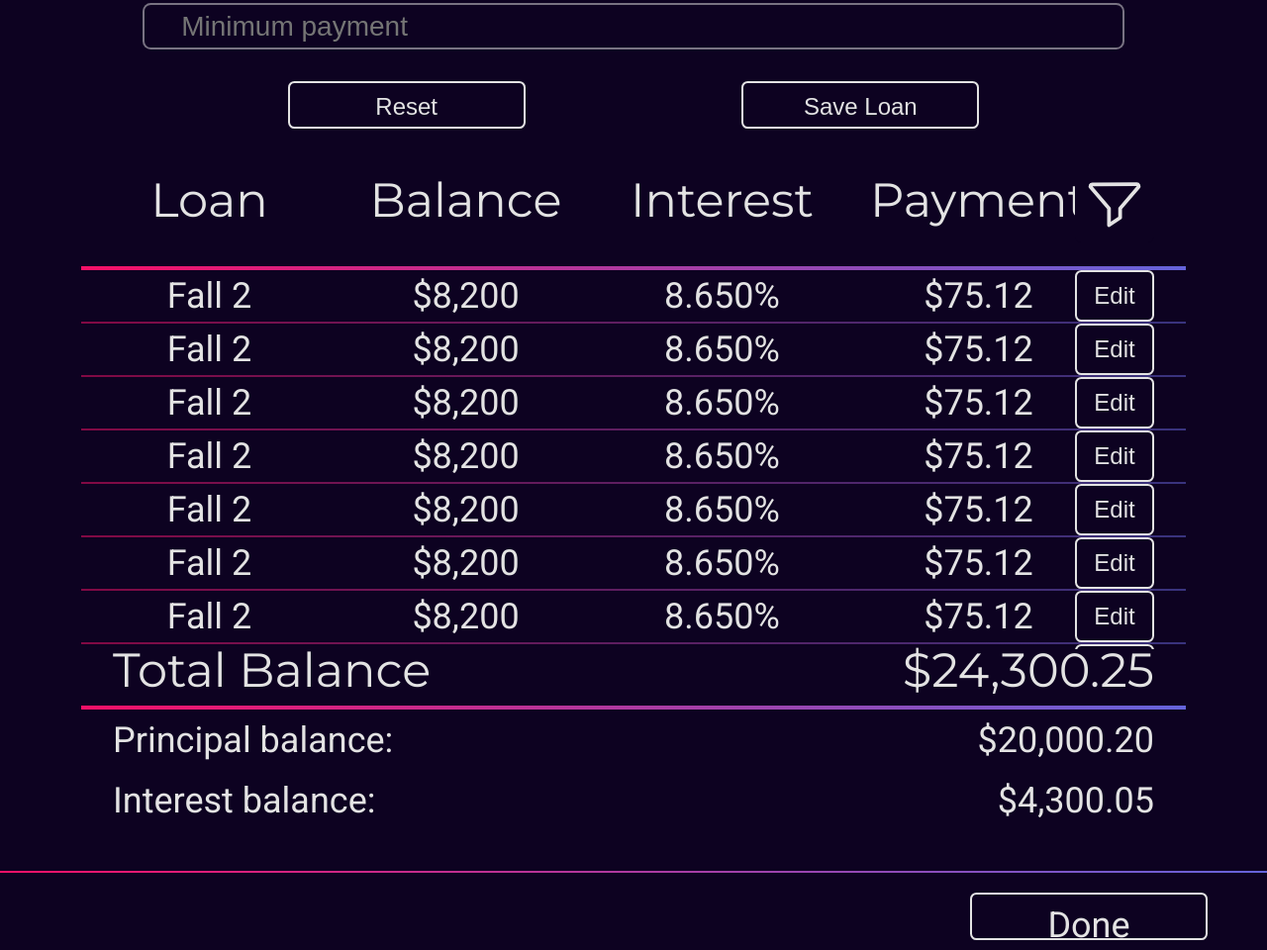
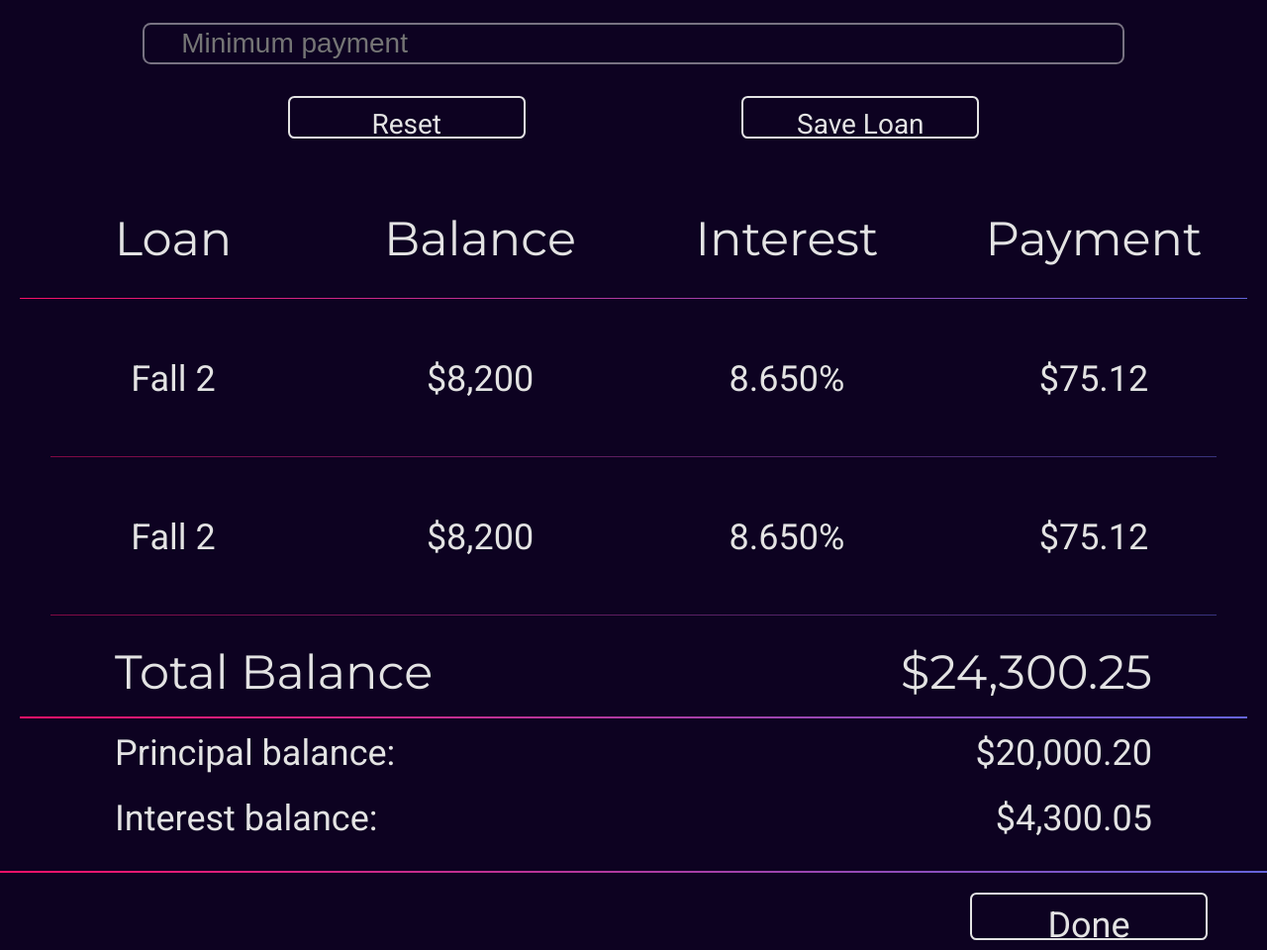
Before and after one commit to Evan-Hedgecock/wisp, a plain HTML site: page index.html in a window 1280 px wide. Shown: the part 560-1520 px from the top of the page at 99% size. Drawn offline with Linux system fonts and the light colour scheme.

Commit message:
basic html css ui complete

```diff
--- a/index.html
+++ b/index.html
@@ -44,86 +44,79 @@
             <input type="text" name="interest" id="interest" class="textbox" placeholder="Interest">
             <input type="text" name="minimum-payment" id="minimum-payment" class="textbox" placeholder="Minimum payment">
             <div class="button-container">
-                <button type="reset">Reset</button>
-                <button type="submit">Save Loan</button>
+                <button type="reset"><p>Reset</p></button>
+                <button type="submit"><p>Save Loan</p></button>
             </div>
         </form>
     </div>
 
     <div class="main">
+        <div class="progress-container">
+            <div class="progress-bar" id="tableScrollBar"></div>
+        </div>
         <div class="overflow-table-container">
             <table class="table-large">
-                <thead>
                 <tr class="header-row">
                     <th class="heading"><h2>Loan</h2></th>
                     <th class="heading"><h2>Balance</h2></th>
                     <th class="heading"><h2>Interest</h2></th>
                     <th class="heading"><h2>Payment</h2></th>
-                        <th class="button-container"><button><?xml version="1.0" ?><svg enable-background="new 0 0 32 32" id="Editable-line" version="1.1" viewBox="0 0 32 32" xml:space="preserve" xmlns="http://www.w3.org/2000/svg" xmlns:xlink="http://www.w3.org/1999/xlink"><path d="  M3.241,7.646L13,19v9l6-4v-5l9.759-11.354C29.315,6.996,28.848,6,27.986,6H4.014C3.152,6,2.685,6.996,3.241,7.646z" fill="none" id="XMLID_6_" stroke="#E3E3E3" stroke-linecap="round" stroke-linejoin="round" stroke-miterlimit="10" stroke-width="2"/></svg></button></th>
-                    </tr>
-                </thead>
-                <tr class="row">
-                    <td class="data"><h3>Fall 2</h3></td>
-                    <td class="data"><h3>$8,200</h3></td>
-                    <td class="data"><h3>8.650%</h3></td>
-                    <td class="data"><h3>$75.12</h3></td>
-                    <td class="button-container"><button>Edit</button></td>
+                    <!-- <th class="button-container"><button><?xml version="1.0" ?><svg enable-background="new 0 0 32 32" id="Editable-line" version="1.1" viewBox="0 0 32 32" xml:space="preserve" xmlns="http://www.w3.org/2000/svg" xmlns:xlink="http://www.w3.org/1999/xlink"><path d="  M3.241,7.646L13,19v9l6-4v-5l9.759-11.354C29.315,6.996,28.848,6,27.986,6H4.014C3.152,6,2.685,6.996,3.241,7.646z" fill="none" id="XMLID_6_" stroke="#E3E3E3" stroke-linecap="round" stroke-linejoin="round" stroke-miterlimit="10" stroke-width="2"/></svg></button></th> -->
                 </tr>
                 <tr class="row">
                     <td class="data"><h3>Fall 2</h3></td>
                     <td class="data"><h3>$8,200</h3></td>
                     <td class="data"><h3>8.650%</h3></td>
-                    <td class="data"><h3>$75.12</h3></td>
-                    <td class="button-container"><button>Edit</button></td>
+                    <td class="data"><h3>$75.12</h3><div class="button-container"><button><p>Edit</p></button></div></td>
+
                 </tr>
                 <tr class="row">
                     <td class="data"><h3>Fall 2</h3></td>
                     <td class="data"><h3>$8,200</h3></td>
                     <td class="data"><h3>8.650%</h3></td>
-                    <td class="data"><h3>$75.12</h3></td>
-                    <td class="button-container"><button>Edit</button></td>
+                    <td class="data"><h3>$75.12</h3><div class="button-container"><button><p>Edit</p></button></div></td>
                 </tr>
                 <tr class="row">
                     <td class="data"><h3>Fall 2</h3></td>
                     <td class="data"><h3>$8,200</h3></td>
                     <td class="data"><h3>8.650%</h3></td>
-                    <td class="data"><h3>$75.12</h3></td>
-                    <td class="button-container"><button>Edit</button></td>
+                    <td class="data"><h3>$75.12</h3><div class="button-container"><button><p>Edit</p></button></div></td>
                 </tr>
                 <tr class="row">
                     <td class="data"><h3>Fall 2</h3></td>
                     <td class="data"><h3>$8,200</h3></td>
                     <td class="data"><h3>8.650%</h3></td>
-                    <td class="data"><h3>$75.12</h3></td>
-                    <td class="button-container"><button>Edit</button></td>
+                    <td class="data"><h3>$75.12</h3><div class="button-container"><button><p>Edit</p></button></div></td>
                 </tr>
                 <tr class="row">
                     <td class="data"><h3>Fall 2</h3></td>
                     <td class="data"><h3>$8,200</h3></td>
                     <td class="data"><h3>8.650%</h3></td>
-                    <td class="data"><h3>$75.12</h3></td>
-                    <td class="button-container"><button>Edit</button></td>
+                    <td class="data"><h3>$75.12</h3><div class="button-container"><button><p>Edit</p></button></div></td>
                 </tr>
                 <tr class="row">
                     <td class="data"><h3>Fall 2</h3></td>
                     <td class="data"><h3>$8,200</h3></td>
                     <td class="data"><h3>8.650%</h3></td>
-                    <td class="data"><h3>$75.12</h3></td>
-                    <td class="button-container"><button>Edit</button></td>
+                    <td class="data"><h3>$75.12</h3><div class="button-container"><button><p>Edit</p></button></div></td>
                 </tr>
                 <tr class="row">
                     <td class="data"><h3>Fall 2</h3></td>
                     <td class="data"><h3>$8,200</h3></td>
                     <td class="data"><h3>8.650%</h3></td>
-                    <td class="data"><h3>$75.12</h3></td>
-                    <td class="button-container"><button>Edit</button></td>
+                    <td class="data"><h3>$75.12</h3><div class="button-container"><button><p>Edit</p></button></div></td>
                 </tr>
                 <tr class="row">
                     <td class="data"><h3>Fall 2</h3></td>
                     <td class="data"><h3>$8,200</h3></td>
                     <td class="data"><h3>8.650%</h3></td>
-                    <td class="data"><h3>$75.12</h3></td>
-                    <td class="button-container"><button>Edit</button></td>
+                    <td class="data"><h3>$75.12</h3><div class="button-container"><button><p>Edit</p></button></div></td>
+                </tr>
+                <tr class="row">
+                    <td class="data"><h3>Fall 2</h3></td>
+                    <td class="data"><h3>$8,200</h3></td>
+                    <td class="data"><h3>8.650%</h3></td>
+                    <td class="data"><h3>$75.12</h3><div class="button-container"><button><p>Edit</p></button></div></td>
                 </tr>
             </table>
         </div>
--- a/styles.css
+++ b/styles.css
@@ -8,8 +8,11 @@
   --black60: rgba(0, 0, 0, 0.6);
 
   --themeGradientHorizontal: linear-gradient(to right, #F61067, #6564DB);
+  --themeGradientHorizontalRepeat: linear-gradient(to right, #F61067, #6564DB), linear-gradient(to right, #F61067, #6564DB);
   --themeGradientVertical: linear-gradient(to bottom, #F61067, #6564DB);
   --themeGradientHorizontal50: linear-gradient(to right, rgba(246, 16, 103, 0.5), rgba(101, 100, 219, 0.5));
+  --themeGradientHorizontal50Repeat: linear-gradient(to right, rgba(246, 16, 103, 0.5), rgba(101, 100, 219, 0.5)), linear-gradient(to right, rgba(246, 16, 103, 0.5), rgba(101, 100, 219, 0.5));
+
 }
 
 * {
@@ -56,14 +59,14 @@ h3 {
 }
 
 p {
-  font-size: 2rem;
+  font-size: 1.75rem;
   font-family: "Roboto", sans-serif;
   font-weight: 400;
   font-style: normal;
 }
 
 .small-text {
-  font-size: 1.15rem;
+  font-size: 1.3rem;
   font-family: "Roboto", sans-serif;
   font-weight: 300;
   font-style: normal;
@@ -119,7 +122,8 @@ p {
   height: 70%;
   width: 100%;
   align-items: center;
-  justify-content: center;
+  justify-content: start;
+  padding-top: 3rem;
 }
 
 .sidebar form .textbox {
@@ -233,118 +237,99 @@ button {
   position:absolute;
   right: 1.5vw;
   top: 2vh;
+  z-index: 2;
 }
 
 .overflow-table-container {
   overflow-x: auto;
-  display: flex;
   width: 100%;
-  height: 70%;
-  justify-content: center;
-  align-items: center;
+  height: 80%;
 }
 
 table {
-  width: 90%;
   border-collapse: collapse;
+  table-layout: fixed;
+  width: 100%;
 }
 
 .table-large {
-  height: 100%;
-  margin-top: 6rem;
+  height: 80%;
 }
 
-.table-medium {
-  height: 30%;
-}
-
-.header-row {
-  display: flex;
-  justify-content: space-evenly;
-  padding-bottom: 1rem;
-  border-bottom: 4px solid transparent;
-  background-image: linear-gradient(var(--dark), var(--dark)),
-  var(--themeGradientHorizontal);
+.table-large .header-row {
+  position: sticky;
+  top: 0;
+  z-index: 1;
+  width: 100%;
+  background-color: var(--dark);
+  border-bottom: 2px solid transparent;
+  background-image: var(--themeGradientHorizontalRepeat);
+  background-size: 100% 2px;
+  background-position: bottom;
+  background-repeat: no-repeat;
   background-origin: border-box;
   background-clip: padding-box, border-box;
 }
 
-.header-row th {
-  position: sticky;
-  top: 0;
-  z-index: 1;
-  width: 25%;
-}
-
 .table-large .row {
-  display: flex;
-  height: 15%;
-  align-items: center;
-  justify-content: space-evenly;
+  position: relative;
+  height: 10rem;
   border-bottom: 2px solid transparent;
-  background-image: linear-gradient(var(--dark), var(--dark)),
-  var(--themeGradientHorizontal50);
+  background-image: var(--themeGradientHorizontal50Repeat);
+  background-size: 95% 2px;
+  background-position: bottom;
+  background-repeat: no-repeat;
   background-origin: border-box;
   background-clip: padding-box, border-box;
 }
 
-.table-large .row .data {
-  width: 25%;
-  display: flex;
-  justify-content: center;
-  align-items: center;
+.table-large .heading {
+  padding: 2rem;
 
 }
 
-.table-medium .row {
-  display: flex;
-  height: 30%;
-  align-items: center;
-  justify-content: center;
+.table-medium {
+  height: 40%;
 }
 
+.table-medium .header-row {
+  border-bottom: 2px solid transparent;
+  background-image: var(--themeGradientHorizontalRepeat);
+  background-size: 100% 2px;
+  background-position: bottom;
+  background-repeat: no-repeat;
+  background-origin: border-box;
+  background-clip: padding-box, border-box;
+}
+
+.data {
+  text-align: center;
+}
 
 .table-medium .row .heading {
-  display: flex;
-  width: 50%;
-  padding-left: 2rem;
-  justify-content: start;
+  text-align: start;
+  padding-left: 6rem;
 }
 
 .table-medium .row .data {
-  display: flex;
-  justify-content: end;
-  width: 50%;
-  padding-right: 2rem;
-
-}
-
-.header-row .button-container {
-  width: auto;
-  min-width: 5rem;
-  position: relative;
-  right: 2rem;
+  text-align: end;
+  padding-right: 6rem;
 }
 
 .row .button-container {
-  position: relative;
-  right: 2rem;
-  width: auto;
+  position: absolute;
+  left: 108rem;
+  bottom: 2.8rem;
+  width: 8rem;
+  height: 5rem;
   min-width: 5rem;
-
 }
 
-.row .button-container button {
-  width: 100%;
-  height: 100%;
+button:hover {
+  background-color: var(--white50);
+  border: none;
 }
 
-.header-row .button-container button{
-  width: 5rem;
-  position: relative;
-  bottom: .5rem;
-  border: none;
-}
 
 @media only screen and (max-width: 1650px) {
   body {
```
Lines whose indentation alone changed are shown as unchanged.
